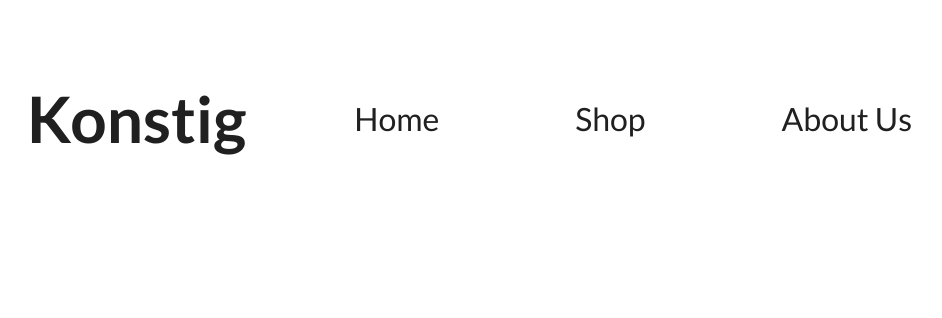
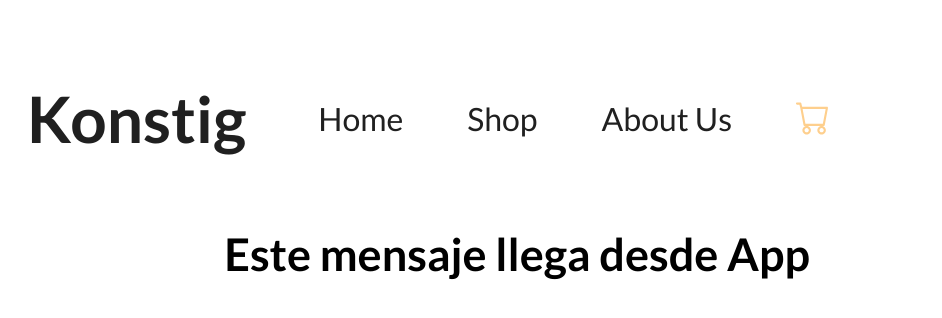
Before and after one commit to AlexPufahl/konstig, a React (Create React App) app: page / in a window 1280 px wide. Shown: the top 318 px of the page, without its empty margins (123-1065 px from the left). Built offline with nearby package versions, Linux system fonts and the light colour scheme.

Commit message:
Desafio: Crea tu landing

```diff
--- /dev/null
+++ b/src/App.js
@@ -0,0 +1,13 @@
+import Navbar from './components/Navbar/navBar';
+import ItemListContainer from './components/ItemListContainer/itemListContainer';
+
+function App () {
+    return (
+        <>
+        <Navbar />
+        <ItemListContainer greeting='Este mensaje llega desde App'/>
+        </>
+    )
+}
+
+export default App;
--- /dev/null
+++ b/src/components/CartWidget/cartWidget.css
@@ -0,0 +1,8 @@
+.cart__link {
+  display: flex;
+  vertical-align: middle;
+  margin-left: 3.2rem;
+}
+.cart__image {
+  width: 3.2rem;
+}
--- /dev/null
+++ b/src/components/CartWidget/cartWidget.js
@@ -0,0 +1,13 @@
+import '../../css/_resets.css'
+import './cartWidget.css'
+import CartIcon from '../../assets/Cart.svg'
+
+function CartWidget () {
+    return (
+        <a href="" className="cart__link">
+            <img src={CartIcon} alt="Cart icon" className="cart__image" />
+        </a>
+    )
+}
+
+export default CartWidget;
--- /dev/null
+++ b/src/components/ItemListContainer/itemListContainer.css
@@ -0,0 +1,9 @@
+.itemListContainer__container {
+  width: 100%;
+  margin-top: 4rem;
+  display: flex;
+  justify-content: center;
+}
+.itemListContainer__title {
+  font-size: 4.5rem;
+}
--- /dev/null
+++ b/src/components/ItemListContainer/itemListContainer.js
@@ -0,0 +1,11 @@
+import './itemListContainer.css';
+
+function ItemListContainer ({greeting}) {
+    return (
+        <div className="itemListContainer__container">
+            <h1 className="itemListContainer__title">{greeting}</h1>
+        </div>
+    )
+}
+
+export default ItemListContainer;
--- a/src/navBar.css
+++ b/src/components/Navbar/navBar.css
@@ -23,7 +23,7 @@
 /* Item */
 .navBar__items {
   list-style: none;
-  padding: 0 6.8rem;
+  padding: 0 3.2rem;
 }
 /* Links */
 .navBar__links {
--- a/src/navBar.js
+++ b/src/components/Navbar/navBar.js
@@ -1,6 +1,7 @@
-import './_resets.css'
-import './_variables.css'
+import '../../css/_resets.css';
+import '../../css/_variables.css';
 import './navBar.css';
+import CartWidget from '../CartWidget/cartWidget';
 
 function Navbar() {
 
@@ -21,6 +22,8 @@ function Navbar() {
         <li className="navBar__items"><a href="#" className='navBar__links'>Shop</a></li>
         <li className="navBar__items"><a href="#" className='navBar__links'>About Us</a></li>
       </ul>
+      {/* CartWidget */}
+      <CartWidget />
     </nav>
   );
 }
--- a/src/index.css
+++ b/src/index.css
@@ -1,5 +1,5 @@
 /* Typography */
-@import url('https://fonts.googleapis.com/css2?family=Lato:ital,wght@0,100;0,300;0,400;0,700;0,900;1,100;1,300;1,400;1,700;1,900&display=swap');
+@import url("https://fonts.googleapis.com/css2?family=Lato:ital,wght@0,100;0,300;0,400;0,700;0,900;1,100;1,300;1,400;1,700;1,900&display=swap");
 
 /* Reset's */
 body {
@@ -7,7 +7,7 @@ body {
   padding: 0;
   box-sizing: border-box;
   height: 100%;
-  font-family: 'Lato', sans-serif;
+  font-family: "Lato", sans-serif;
   scroll-behavior: smooth;
   -webkit-font-smoothing: antialiased;
   -moz-osx-font-smoothing: grayscale;
--- a/src/index.js
+++ b/src/index.js
@@ -1,9 +1,9 @@
 import React from 'react';
 import ReactDOM from 'react-dom';
 import './index.css';
-import Navbar from './navBar.js';
+import App from './App.js'
 
 ReactDOM.render(
-    <Navbar />,
+  <App />,
   document.getElementById('root'),
 );
```
Also changed, not shown: src/assets/Cart.svg (added), src/css/_resets.css (renamed from src/_resets.css), src/css/_variables.css (renamed from src/_variables.css).
